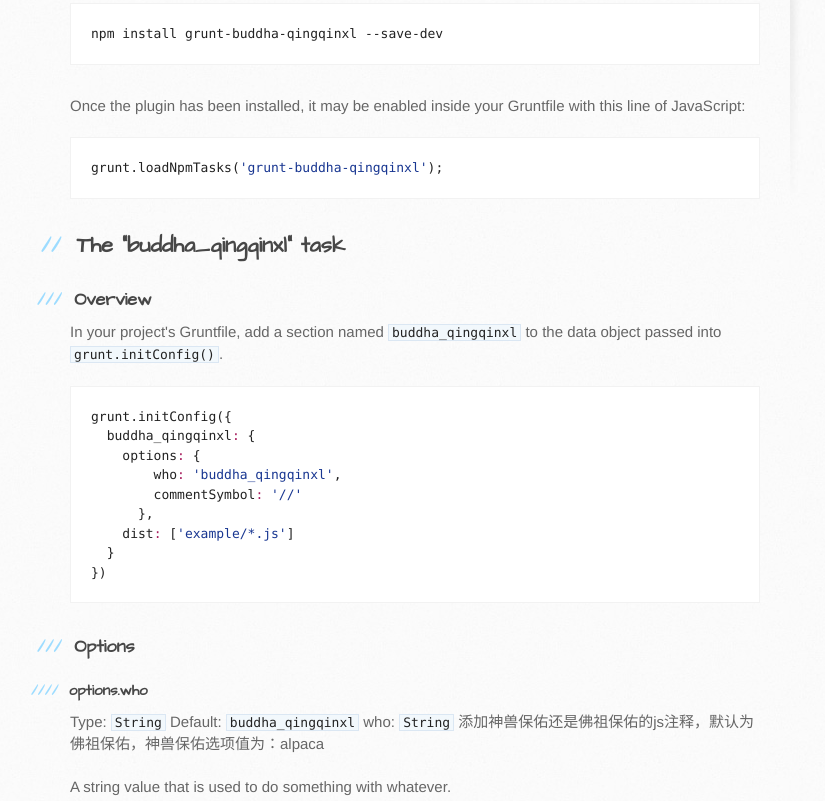
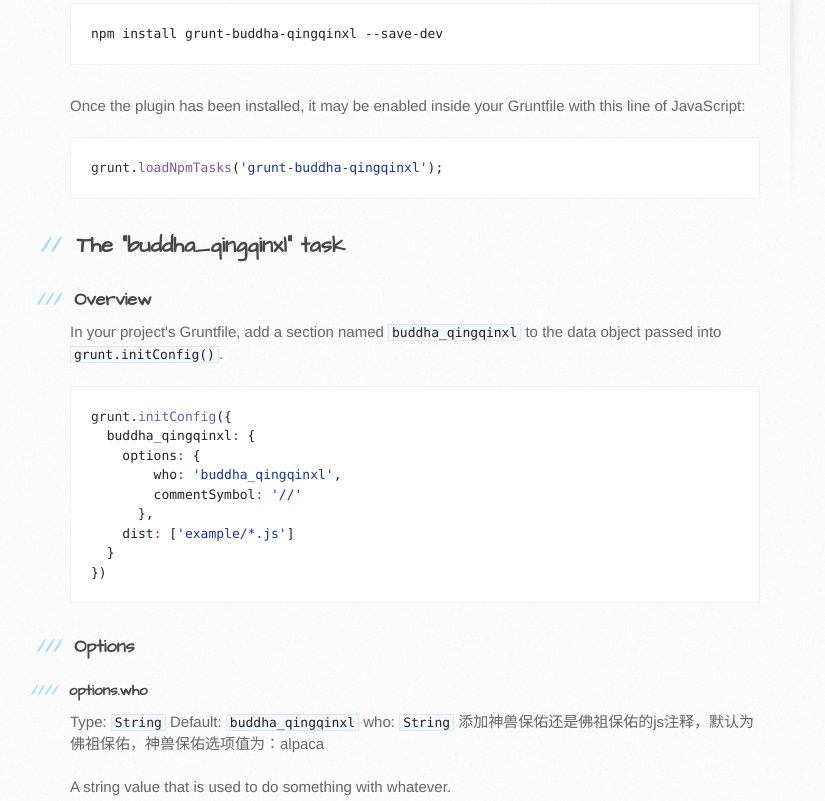
Before and after one commit to qingqinxl1/grunt-buddha-qingqinxl, a plain HTML site: page index.html in a window 1280 px wide. Shown: the part 615-1416 px from the top of the page, without its empty margins (100-925 px from the left). Drawn offline with Linux system fonts and the light colour scheme.

```diff
--- a/index.html
+++ b/index.html
@@ -46,7 +46,7 @@
 
 <p>Once the plugin has been installed, it may be enabled inside your Gruntfile with this line of JavaScript:</p>
 
-<div class="highlight highlight-source-js"><pre>grunt.loadNpmTasks(<span class="pl-s"><span class="pl-pds">'</span>grunt-buddha-qingqinxl<span class="pl-pds">'</span></span>);</pre></div>
+<div class="highlight highlight-source-js"><pre><span class="pl-smi">grunt</span>.<span class="pl-en">loadNpmTasks</span>(<span class="pl-s"><span class="pl-pds">'</span>grunt-buddha-qingqinxl<span class="pl-pds">'</span></span>);</pre></div>
 
 <h2>
 <a id="the-buddha_qingqinxl-task" class="anchor" href="#the-buddha_qingqinxl-task" aria-hidden="true"><span class="octicon octicon-link"></span></a>The "buddha_qingqinxl" task</h2>
@@ -56,7 +56,7 @@
 
 <p>In your project's Gruntfile, add a section named <code>buddha_qingqinxl</code> to the data object passed into <code>grunt.initConfig()</code>.</p>
 
-<div class="highlight highlight-source-js"><pre>grunt.initConfig({
+<div class="highlight highlight-source-js"><pre><span class="pl-smi">grunt</span>.<span class="pl-en">initConfig</span>({
   buddha_qingqinxl<span class="pl-k">:</span> {
     options<span class="pl-k">:</span> {
         who<span class="pl-k">:</span> <span class="pl-s"><span class="pl-pds">'</span>buddha_qingqinxl<span class="pl-pds">'</span></span>,
```
